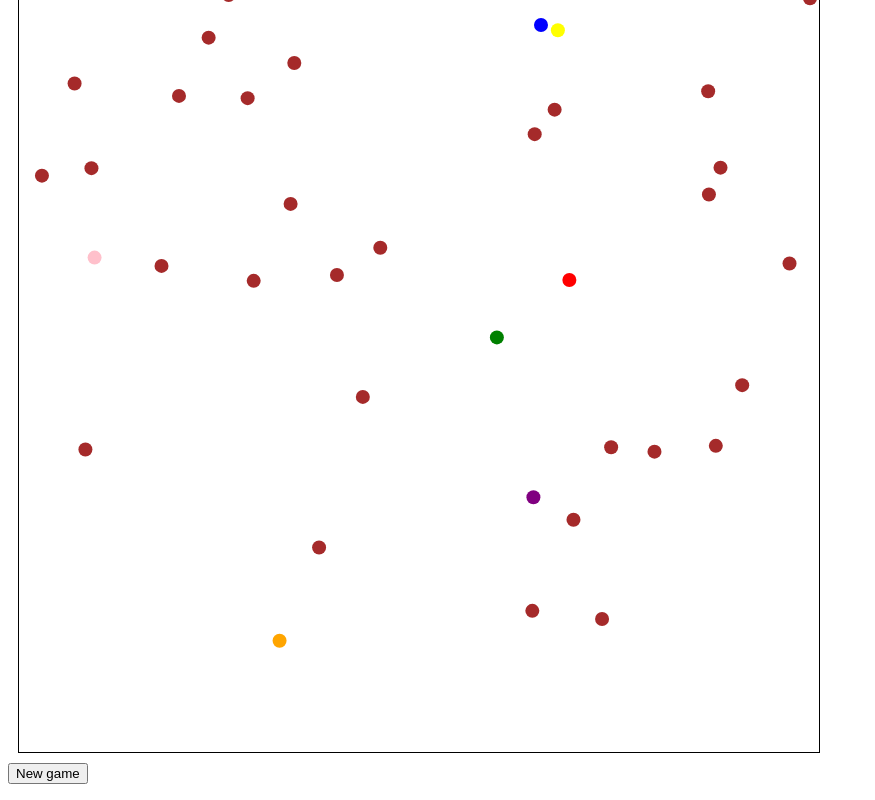
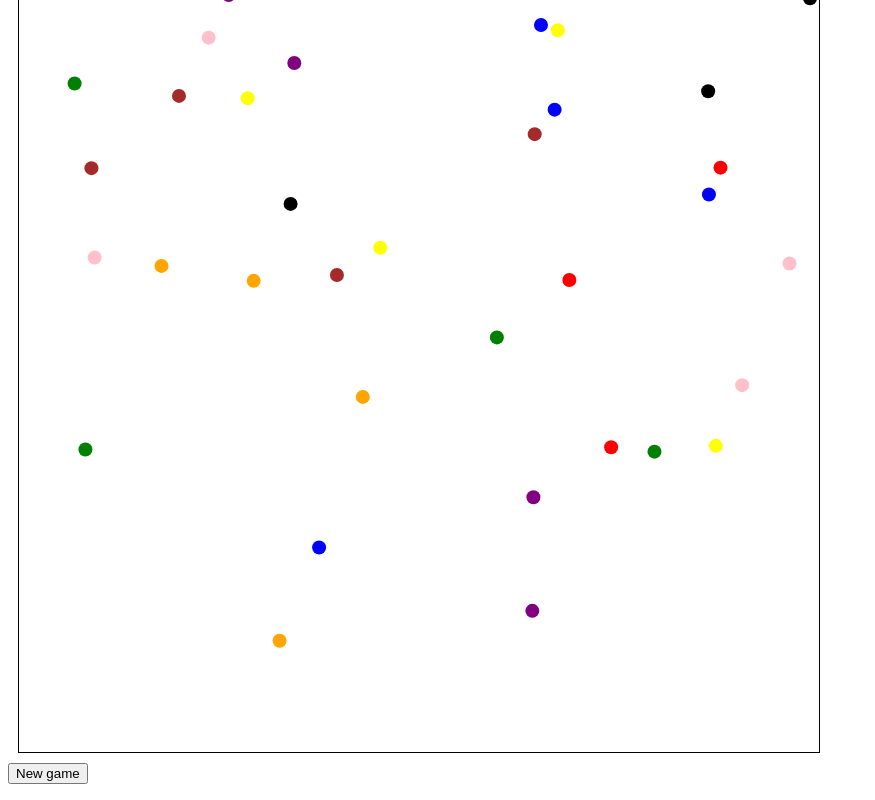
Before and after one commit to dtdpizza/Chain-Reaction, a plain HTML site: page index.html in a window 1280 px wide. Both pictures are taken after a click on the button "New game". Shown: the part 59-859 px from the top of the page, without its empty margins (0-875 px from the left). Drawn offline with nearby package versions, Linux system fonts and the light colour scheme.

Commit message:
color fixed

```diff
--- a/index.html
+++ b/index.html
@@ -61,9 +61,9 @@
 			can_explode = true;
 			can_start = true;
 			if(can_start) {
-				for (let i = 0; i < 40; i++){
-					chainRx.addBall({ color: colors[i], posX: 390, posY: 10});
-				}
+        for (let i = 0; i < 40; i++){
+          chainRx.addBall({ color: colors[i%10], posX: 390, posY: 10});
+        }
 				can_start = false;
 			}
 		});
```
